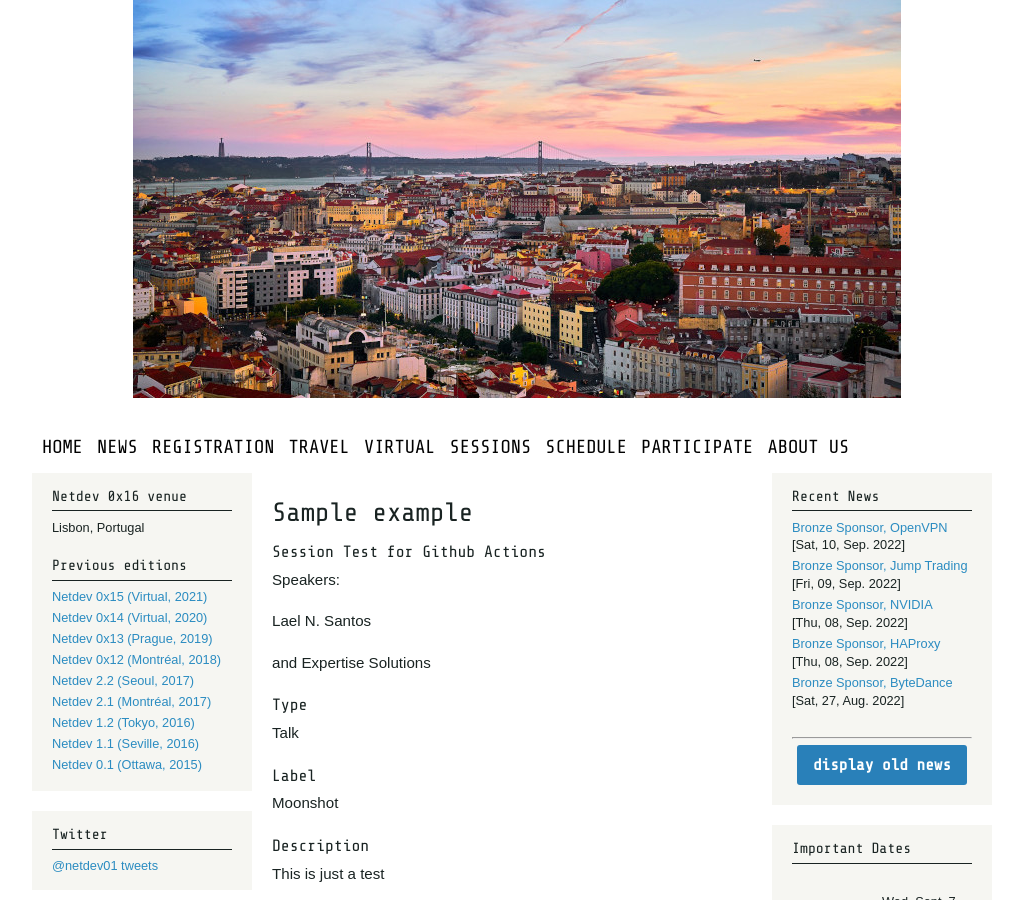
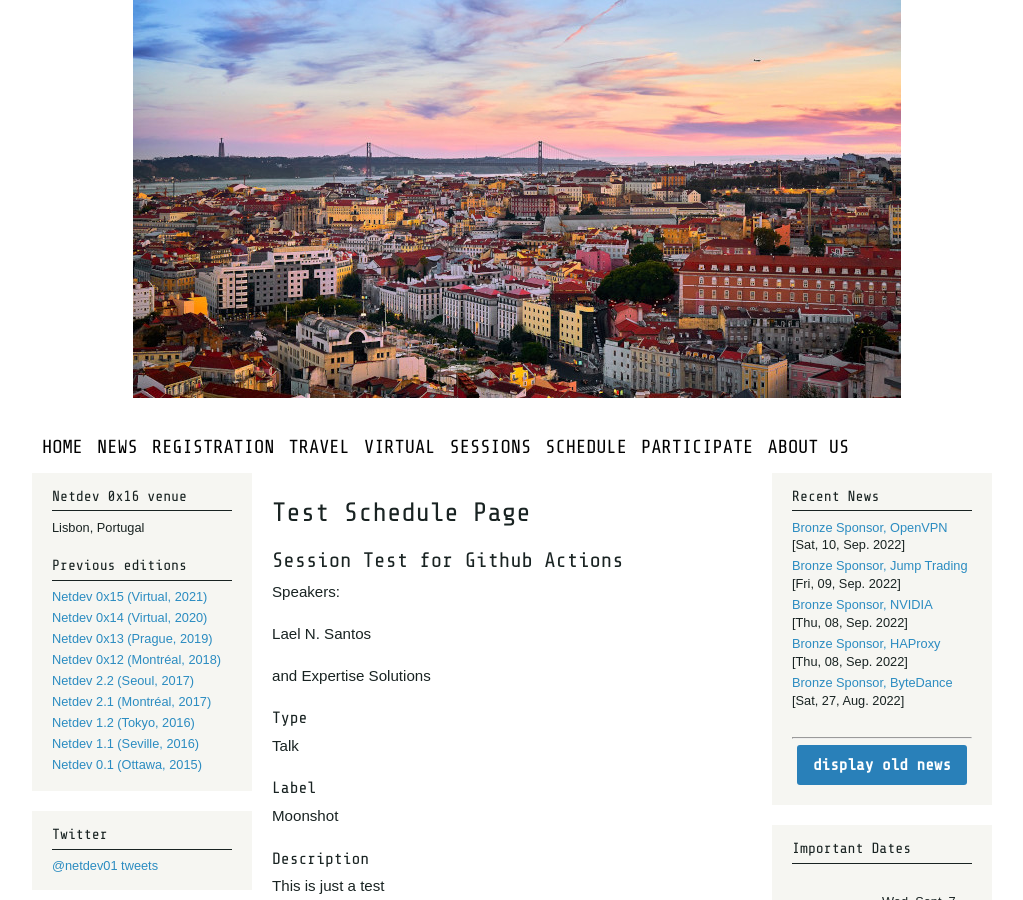
Before and after one commit to laelnasan/test-netdev-prod, a Jekyll site: the page built from pages/schedule.md, in a window 1280 px wide and 900 px high. Shown: the whole window, without its empty margins (128-1151 px from the left). Built offline with Jekyll 4.4.1, drawn with Linux system fonts in a browser that asks for light colours; nearby versions of some CDN libraries; comment, search, counter and statistics services are not loaded.

Commit message:
change schedule page for better redability

```diff
--- a/pages/schedule.md
+++ b/pages/schedule.md
@@ -7,12 +7,12 @@ enabled: true
 order: 7
 ---
 
-# Sample example
+# Test Schedule Page
 
 {% for slot in site.data.schedule %}
 {% if slot.decision == "Accepted and Anounced" %}
 
-### {{ slot.title }}
+## {{ slot.title }}
   {% assign title = "Speaker" %}
 
   {% for author in slot.authors %}
@@ -37,6 +37,7 @@ order: 7
 ### Description
 {{ slot.abstract }}
 
+{% if forloop.last == false %}---{% endif %}
 {% endif %}
 {% endfor %}
 
```
